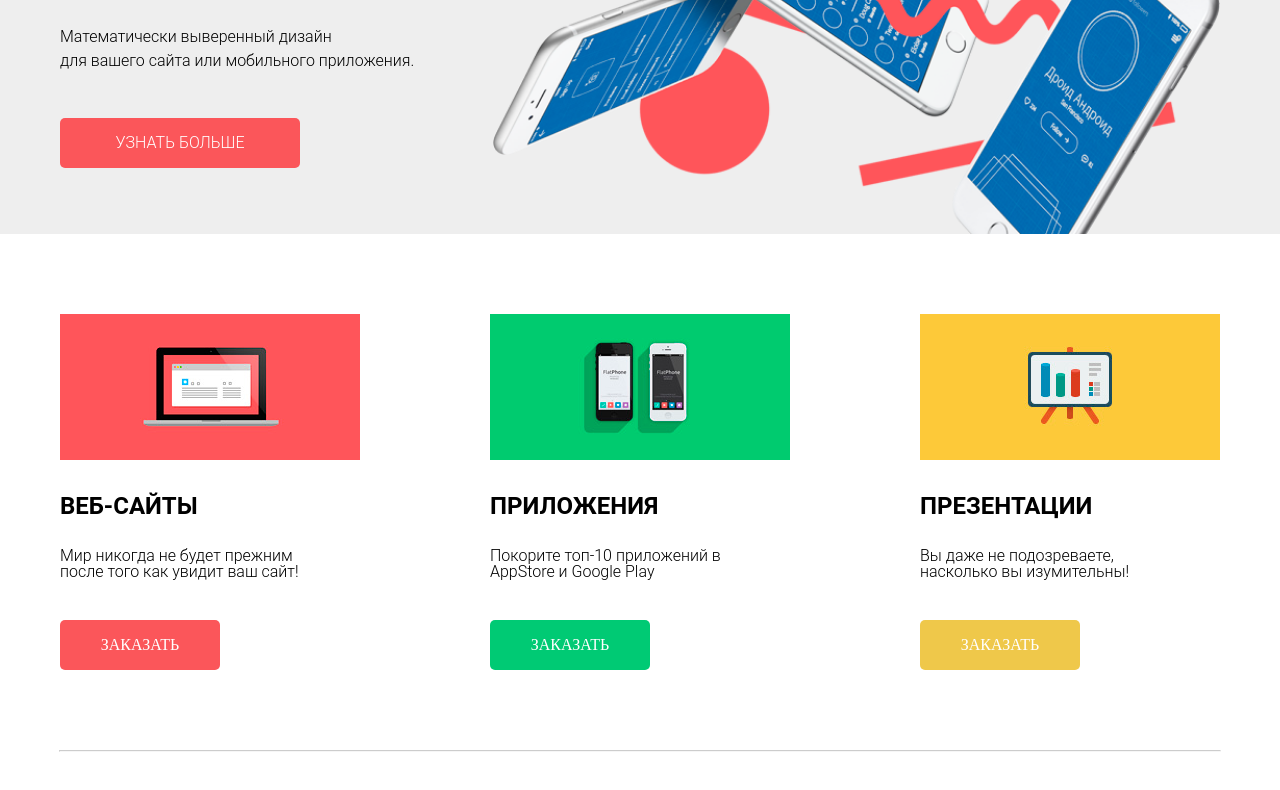
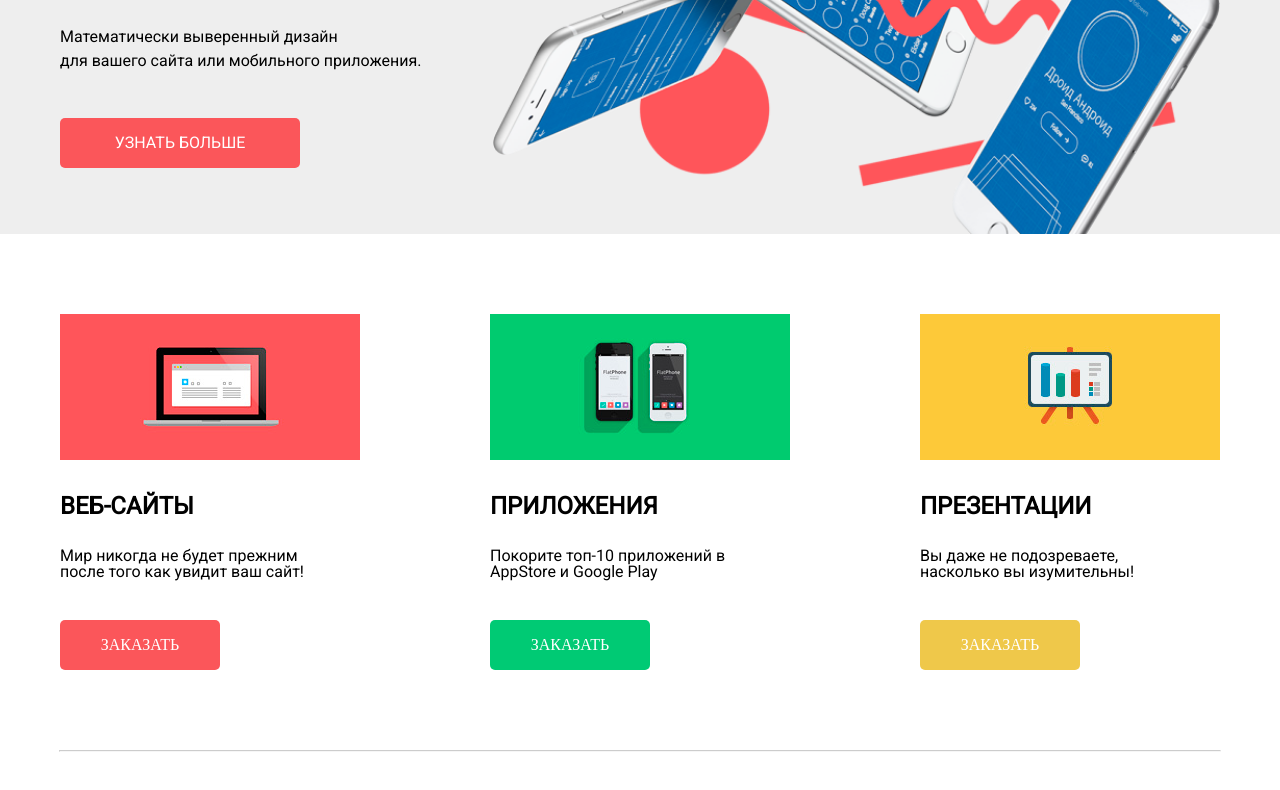
Before and after one commit to KotaeMya/KotaeMya.github.io, a plain HTML site: page index.html in a window 1280 px wide. Shown: the part 311-1101 px from the top of the page. Drawn offline with Linux system fonts and the light colour scheme; files whose address does not match are found by name.

Commit message:
initial commit

```diff
--- a/index.html
+++ b/index.html
@@ -4,6 +4,8 @@
         <meta charset="utf-8">
         <title>Nerds</title>
         <link rel="stylesheet" href="style/css/style.css">
+
+	<link href="https://fonts.googleapis.com/css?family=Roboto|Roboto+Condensed|Roboto+Mono|Roboto+Slab" rel="stylesheet">
     </head>
 
 
```
